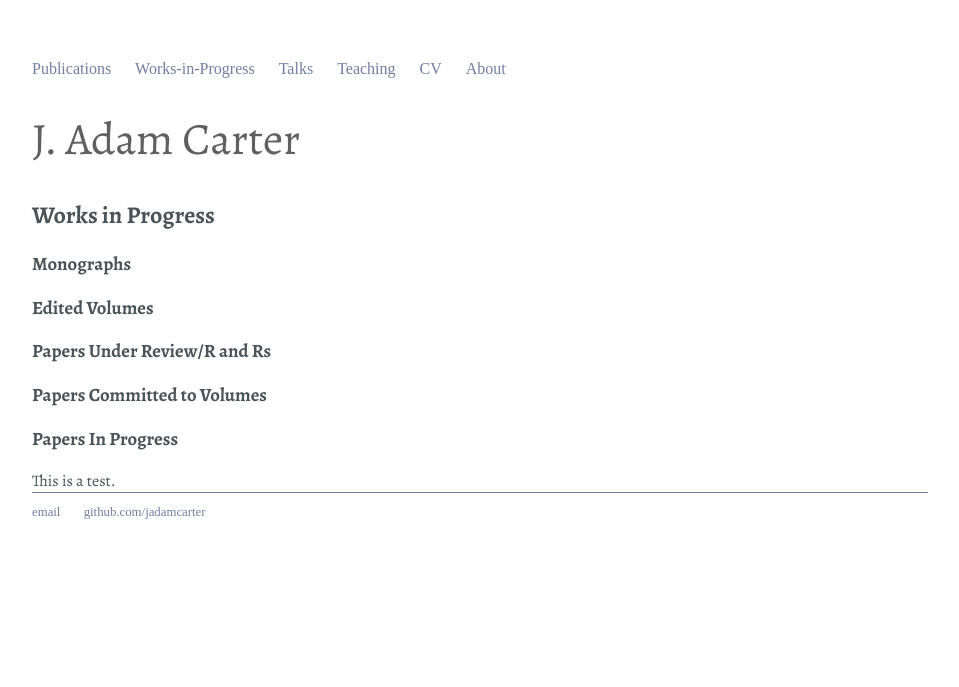
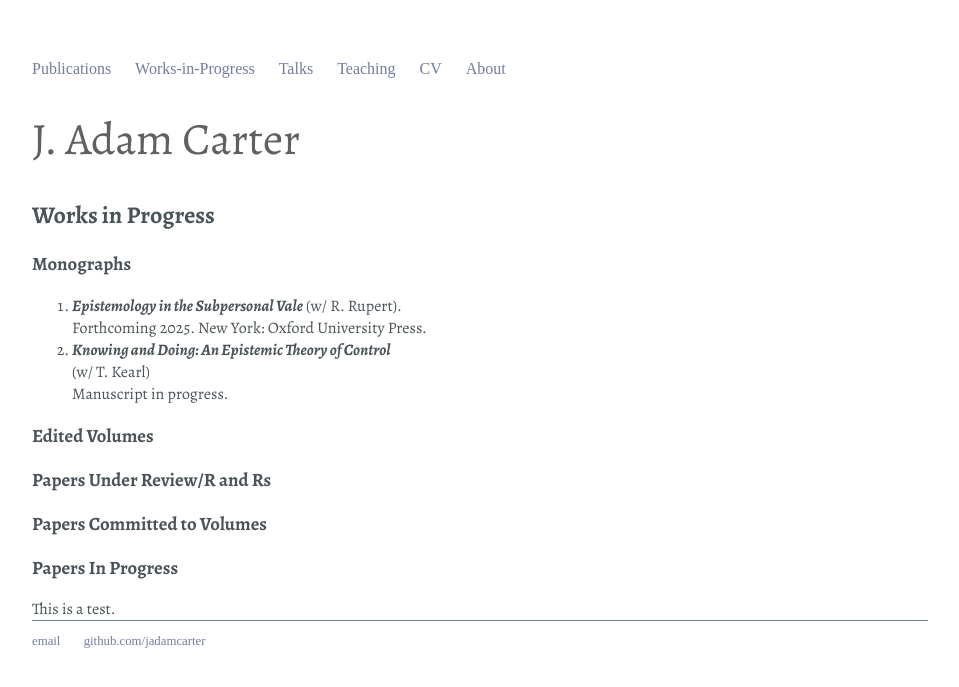
Before and after one commit to jadamcarter/jadamcarter.github.io, a Jekyll site: the page built from Works-in-Progress/index.html, in a window 1280 px wide. Shown: the top 687 px of the page, without its empty margins (160-1119 px from the left). Built offline with Jekyll 4.4.1, drawn with Linux system fonts in a browser that asks for light colours; some web fonts are replaced.

Commit message:
books in progress

```diff
--- a/Works-in-Progress/index.html
+++ b/Works-in-Progress/index.html
@@ -7,6 +7,12 @@ title: J. Adam Carter
 	<h1> J. Adam Carter </h1>
 	<h2>Works in Progress</h2>
 	<h3>Monographs</h3>
+	<ol>
+	<li><strong><em>Epistemology in the Subpersonal Vale</em></strong> (w/ R. Rupert).<br/>
+	Forthcoming 2025. New York: Oxford University Press.</li>
+
+	<li><strong><em>Knowing and Doing: An Epistemic Theory of Control</em></strong><br/> (w/ T. Kearl)<br/>
+	Manuscript in progress.</li></ol>
 	<h3>Edited Volumes</h3>
 	<h3>Papers Under Review/R and Rs</h3>
 	<h3>Papers Committed to Volumes</h3>
```
